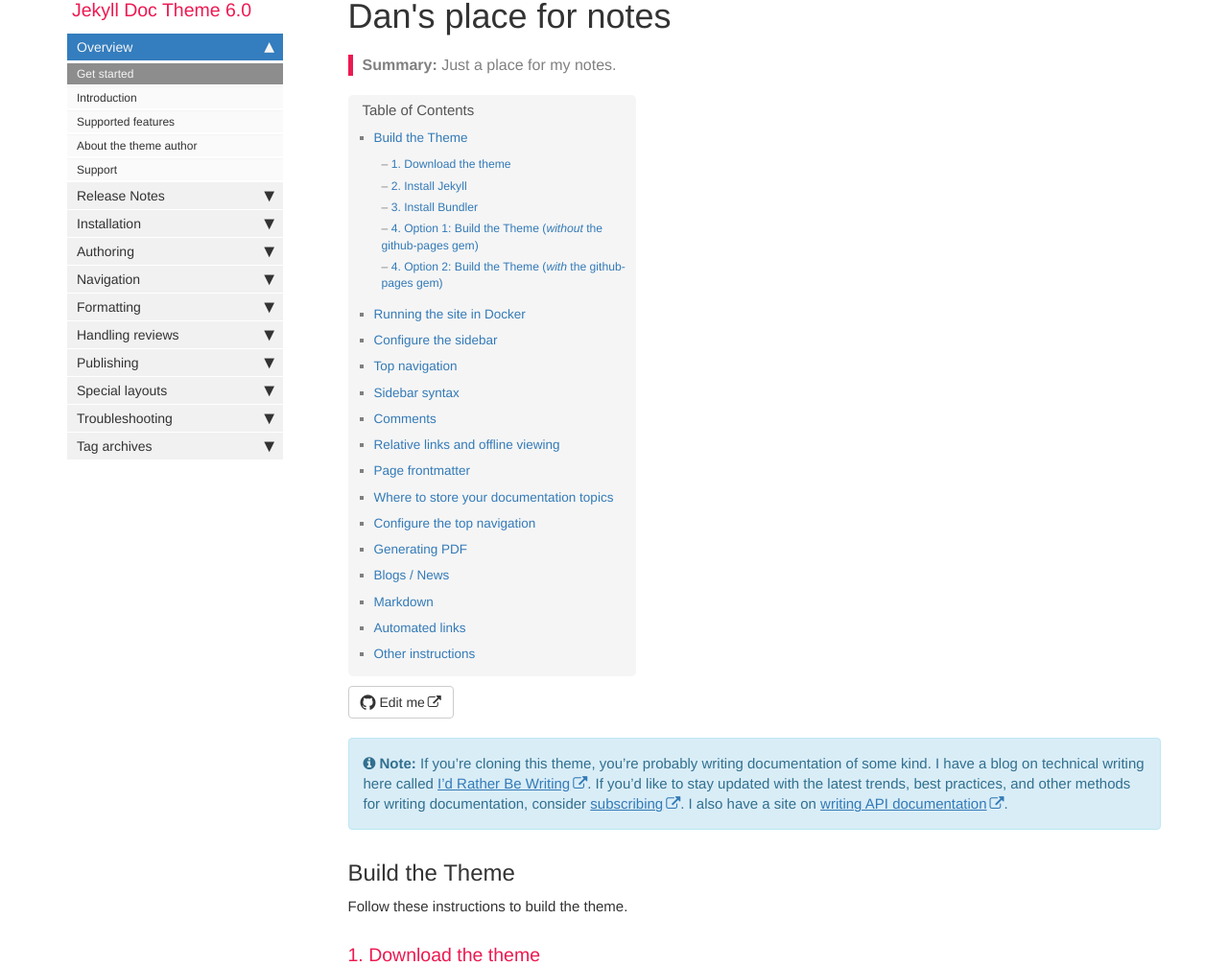
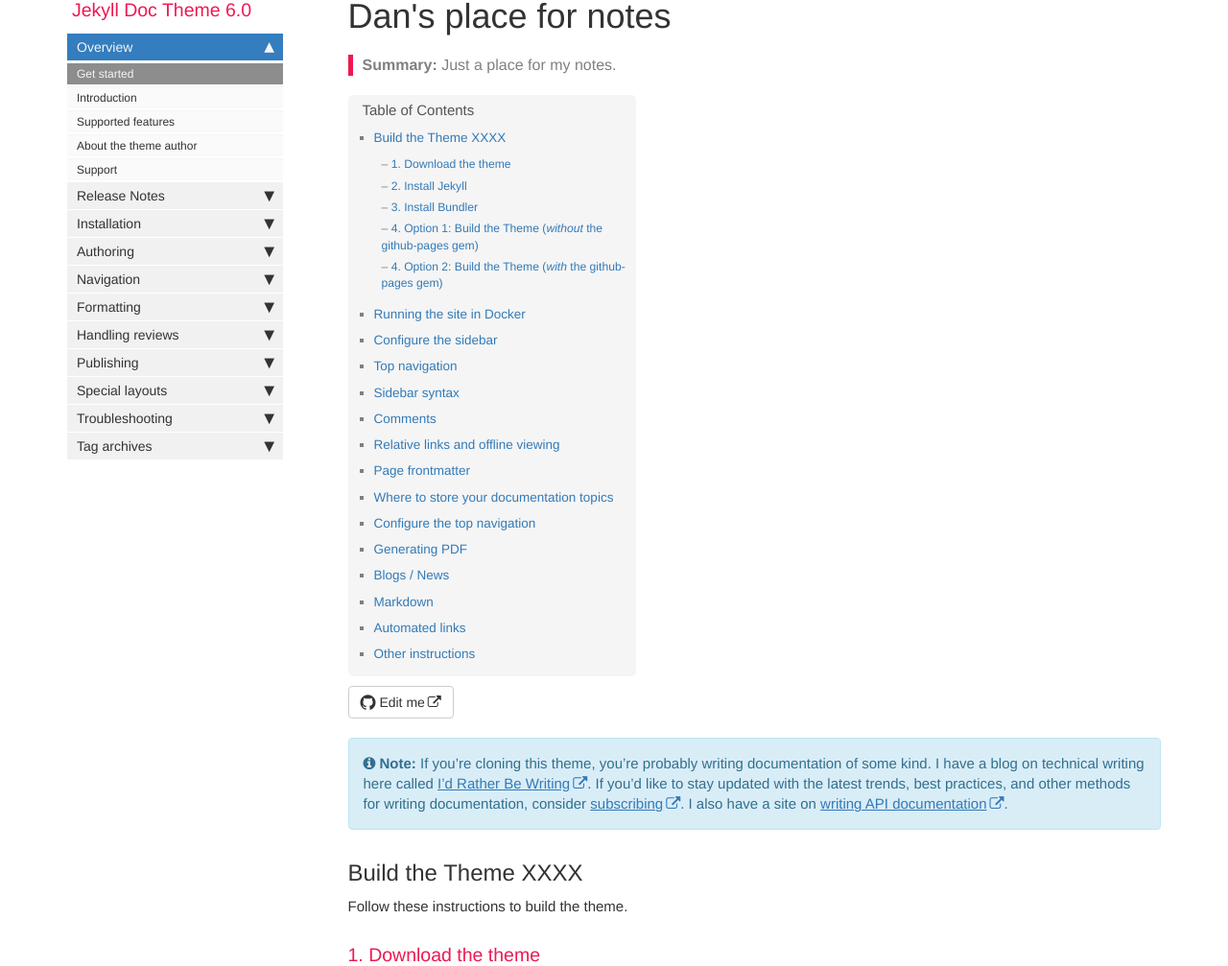
Before and after one commit to danq8/danq8.github.io, a Jekyll site: the page built from index.md, in a window 1280 px wide and 1400 px high. Shown: the part 94-1101 px from the top of the window at 96% size. Built offline with Jekyll 4.4.1, drawn with Linux system fonts in a browser that asks for light colours; comment, search, counter and statistics services are not loaded.

Commit message:
Update index.md

```diff
--- a/index.md
+++ b/index.md
@@ -9,7 +9,7 @@ summary: Just a place for my notes.
 
 {% include note.html content="If you're cloning this theme, you're probably writing documentation of some kind. I have a blog on technical writing here called <a alt='technical writing blog' href='http://idratherbewriting.com'>I'd Rather Be Writing</a>. If you'd like to stay updated with the latest trends, best practices, and other methods for writing documentation, consider <a href='https://tinyletter.com/tomjoht'>subscribing</a>. I also have a site on <a href='http://idratherbewriting.com/learnapidoc'>writing API documentation</a>." %}
 
-## Build the Theme
+## Build the Theme XXXX
 
 Follow these instructions to build the theme.
 
```
